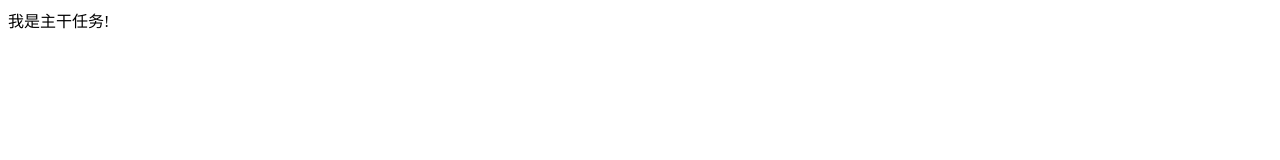
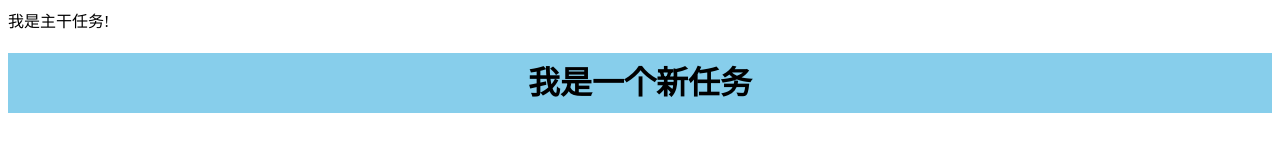
Before and after one commit to Jasonwang911/gitCommand, a plain HTML site: page index.html in a window 1280 px wide. Drawn offline with Linux system fonts and the light colour scheme.

Commit message:
主干的一个新需求

```diff
--- a/index.html
+++ b/index.html
@@ -3,8 +3,18 @@
 <head>
 	<meta charset="UTF-8">
 	<title>Document</title>
+	<style>
+		h1{
+			width: 100%;
+			height: 60px;
+			line-height: 60px;
+			text-align: center;
+			background: skyblue;
+		}
+	</style>
 </head>
 <body>
 	<div>我是主干任务!</div>
+	<h1>我是一个新任务</h1>
 </body>
 </html>
```
